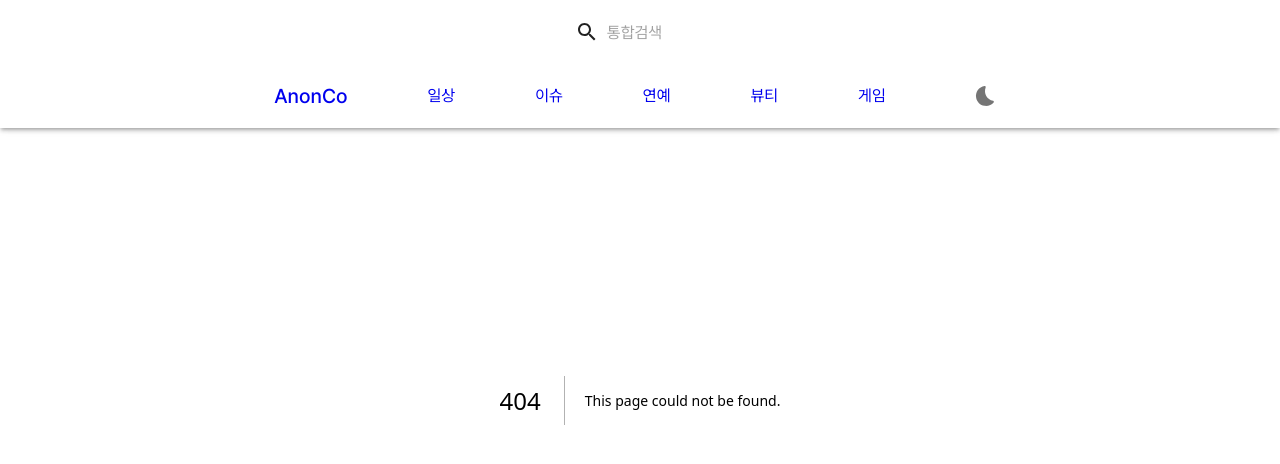
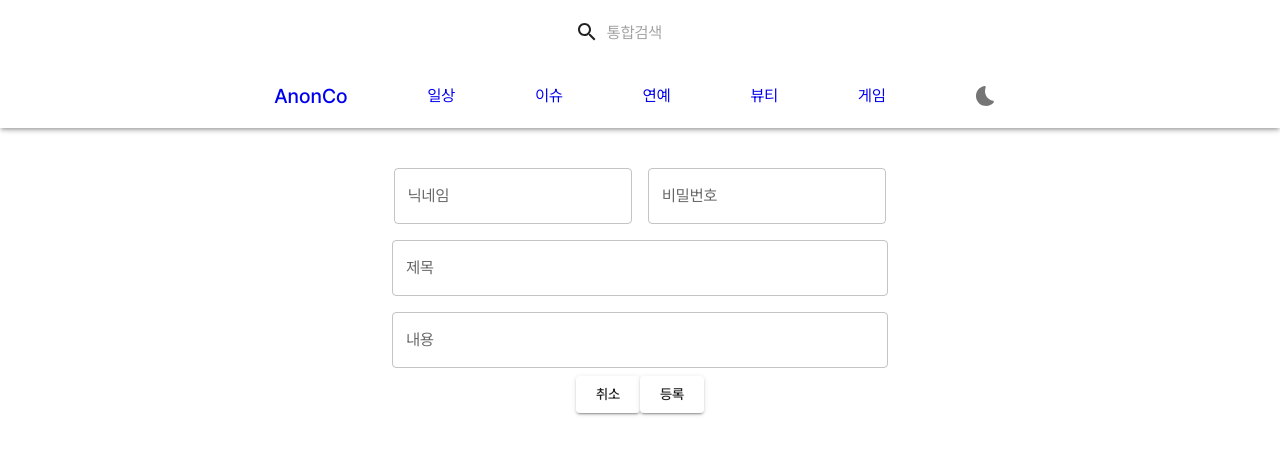
Before and after one commit to smi-23/AnonCo, a Next.js app: page /post/write in a window 1280 px wide. Before the commit this address had no page. Shown: the top 464 px of the page. Built offline with nearby package versions, Linux system fonts and the light colour scheme; what @mui/material-nextjs would draw is missing.

Commit message:
Feat: 게시글 등록 페이지 및 이를 위한 컴포넌트(writeButton, textField) 구현

```diff
--- a/src/app/post/lists/page.tsx
+++ b/src/app/post/lists/page.tsx
@@ -45,9 +45,10 @@ export default function PostListPage() {
   }, [category, page, router])
 
   return (
+    // footer 생기기 전까진 패딩으로 유지 이후에 조절
     <Container maxWidth={'md'} sx={{ p: 20 }}>
       <PostList paginatedData={paginatedData} onPageChange={handlePage} />
-      <WriteButton />
+      <WriteButton category={category} />
     </Container>
   )
 }
--- /dev/null
+++ b/src/app/post/write/page.tsx
@@ -0,0 +1,78 @@
+'use client'
+import { Box, Button, Grid2, TextField } from '@mui/material'
+import axios from 'axios'
+import { useRouter, useSearchParams } from 'next/navigation'
+import { useState } from 'react'
+
+export default function WirtePage() {
+  const [nickName, setNickName] = useState('')
+  const [password, setPassword] = useState('')
+  const [title, setTitle] = useState('')
+  const [content, setContent] = useState('')
+
+  const searchParams = useSearchParams()
+
+  const router = useRouter()
+
+  const category = searchParams.get('category') || ''
+
+  const handleCancle = () => {
+    router.push(`/post/lists?category=${category}`)
+  }
+  const writePost = async () => {
+    try {
+      const response = await axios.post(`http://localhost:8080/post?categoryTitle=${category}`, {
+        nickName,
+        password,
+        title,
+        content,
+      })
+      if (response.status === 201) {
+        alert('글이 생성되었습니다.')
+        router.push(`/post/lists?category=${category}`)
+      }
+    } catch (err) {
+      console.error(err)
+      alert('글 생성에 실패했습니다.')
+    }
+  }
+
+  return (
+    <Grid2 container direction={'column'} sx={{ p: 20 }} alignItems={'center'}>
+      <Grid2>
+        <Box component="form" sx={{ '& > :not(style)': { m: 1, width: '25ch' } }} noValidate autoComplete="off">
+          <TextField
+            id="outlined-basic"
+            label="닉네임"
+            variant="outlined"
+            onChange={(e) => setNickName(e.target.value)}
+          />
+          <TextField
+            id="outlined-basic"
+            label="비밀번호"
+            variant="outlined"
+            onChange={(e) => setPassword(e.target.value)}
+          />
+        </Box>
+      </Grid2>
+      <Grid2>
+        <Box component="form" sx={{ '& > :not(style)': { m: 1, width: '52ch' } }} noValidate autoComplete="off">
+          <TextField label="제목" variant="outlined" onChange={(e) => setTitle(e.target.value)} />
+        </Box>
+      </Grid2>
+      <Grid2>
+        <Box component="form" sx={{ '& > :not(style)': { m: 1, width: '52ch' } }} noValidate autoComplete="off">
+          <TextField id="outlined-basic" label="내용" variant="outlined" onChange={(e) => setContent(e.target.value)} />
+        </Box>
+      </Grid2>
+      <Grid2>
+        <Button variant="contained" onClick={handleCancle}>
+          취소
+        </Button>
+        <Button variant="contained" onClick={writePost}>
+          등록
+        </Button>
+      </Grid2>
+    </Grid2>
+  )
+}
--- a/src/components/button/WriteButton.tsx
+++ b/src/components/button/WriteButton.tsx
@@ -1,11 +1,22 @@
-import { Button } from "@mui/material";
+'use client'
+import { Button, Stack } from '@mui/material'
+import { useRouter } from 'next/navigation'
 
-export default function WriteButton() {
+interface WriteButtonProps {
+  category: string
+}
+export default function WriteButton({ category }: WriteButtonProps) {
+  const router = useRouter()
+
+  const handleWritePage = () => {
+    router.push(`/post/write?category=${category}`)
+  }
+
   return (
-    <>
-    <Button>
-      글쓰기
-    </Button>
-    </>
+    <Stack sx={{ alignItems: 'flex-end' }}>
+      <Button variant="contained" onClick={handleWritePage}>
+        글쓰기
+      </Button>
+    </Stack>
   )
 }
```
